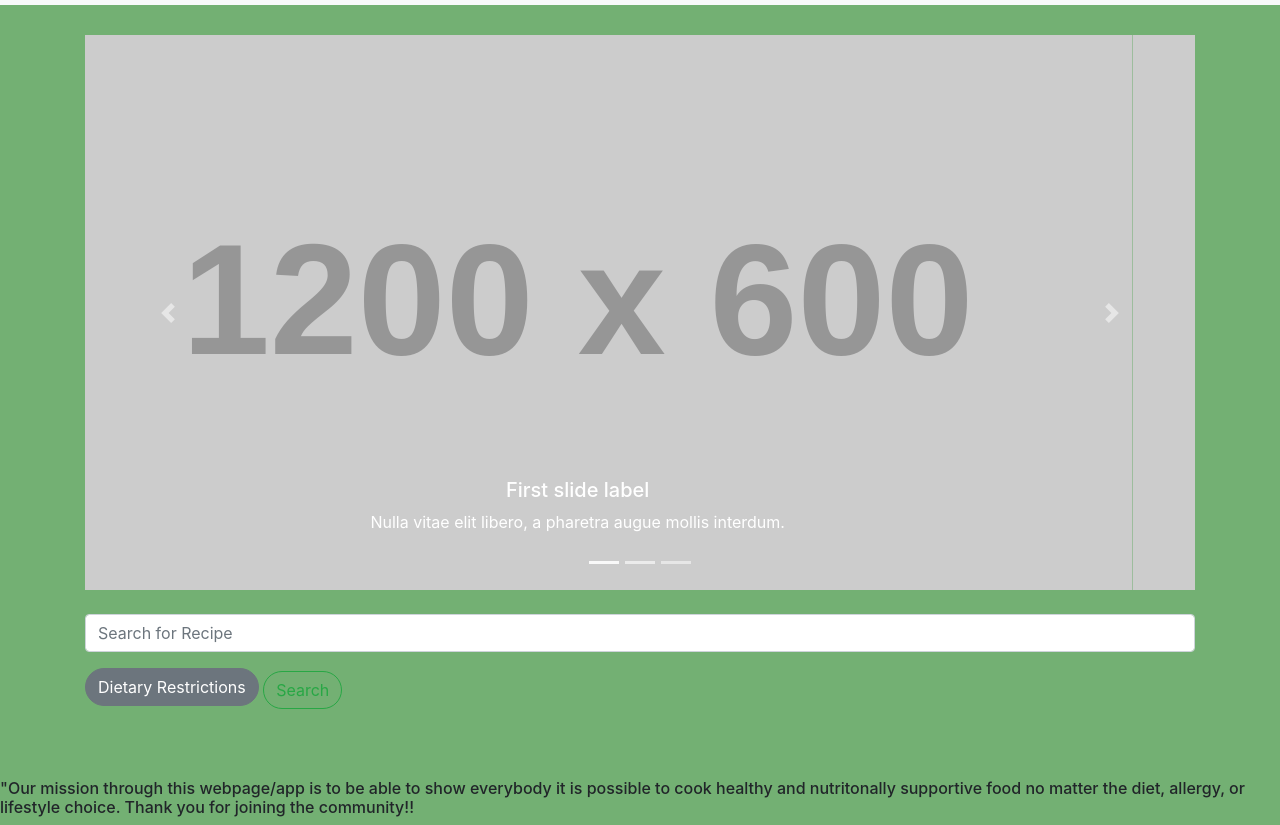
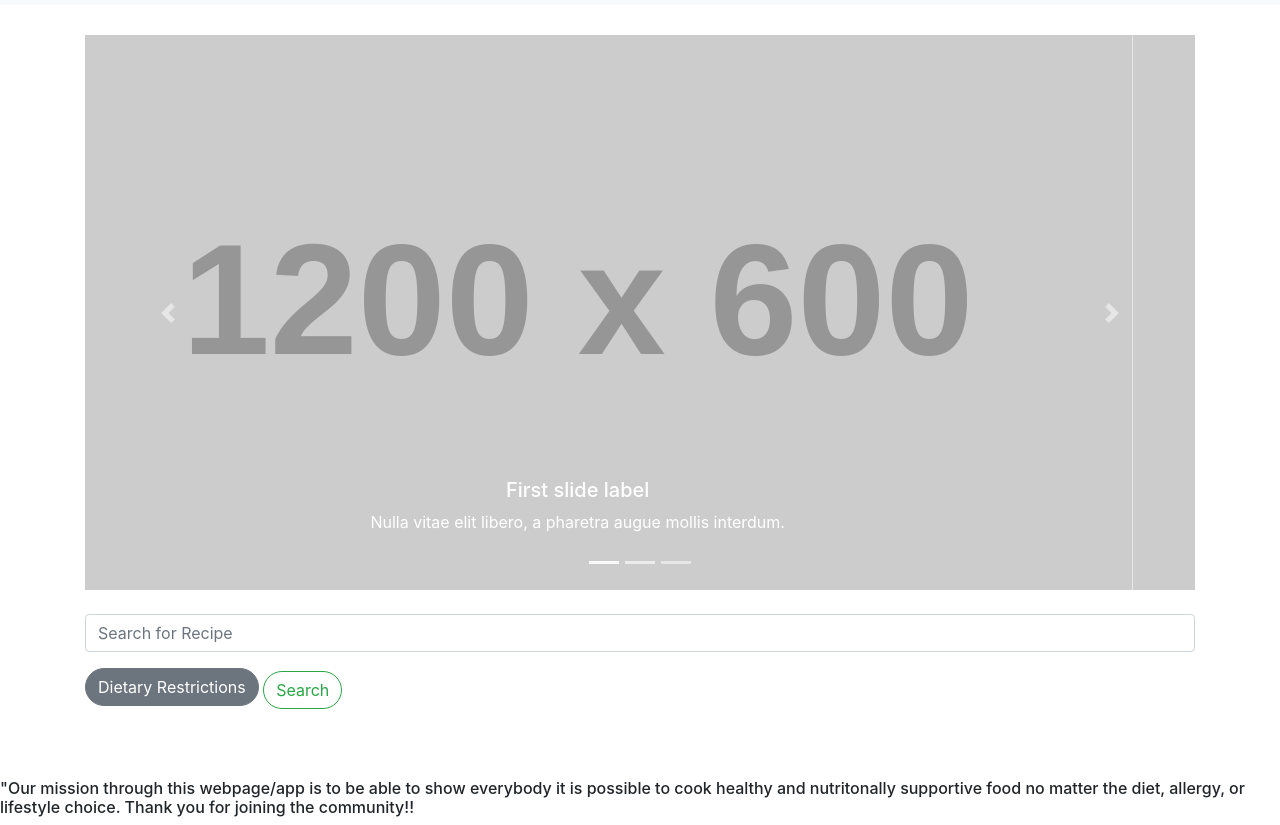
Before and after one commit to danielp28/ResponsiveRecipes, a plain HTML site: page index.html in a window 1280 px wide. Shown: the part 51-876 px from the top of the page. Drawn offline with nearby package versions, Linux system fonts and the light colour scheme; placeholder pictures from the web are drawn by us.

```diff
--- a/assets/css/style.css
+++ b/assets/css/style.css
@@ -2,7 +2,7 @@ body{
     box-sizing: border-box;
     /* font-family: Verdana, Geneva, Tahoma, sans-serif; */
     font-size: 16px;
-    background-color: rgba(35, 131, 35, 0.637);
+    background-color: (63);
 
 }
 
```
